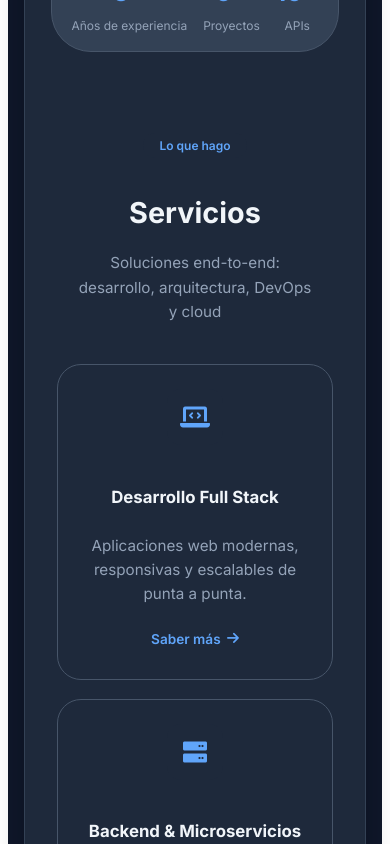
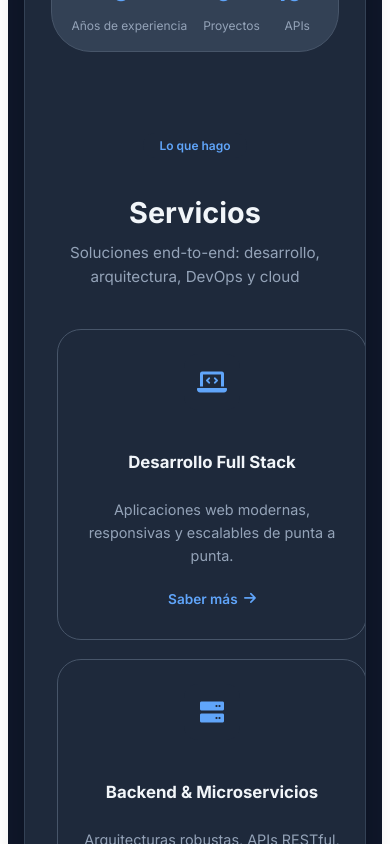
Before and after one commit to jorgeF1990/portafolio-JorgeA-FernandezM, a React (Create React App) app: page / in a window 390 px wide. Shown: the part 940-1784 px from the top of the page. Built offline with nearby package versions, Linux system fonts and the light colour scheme.

Commit message:
style: correccion definitiva de centrado y modal en vista movil

```diff
--- a/src/components/Services.module.css
+++ b/src/components/Services.module.css
@@ -1,12 +1,16 @@
 .services {
   margin-top: 3rem;
   scroll-margin-top: 80px;
-  padding: 0 0.5rem; /* Margen de seguridad para móviles */
+  width: 100%;
+  display: flex;
+  flex-direction: column;
+  align-items: center;
 }
 
 .sectionHeader {
   text-align: center;
   margin-bottom: 2.5rem;
+  width: 100%;
   padding: 0 1rem;
 }
 
@@ -30,13 +34,16 @@
 .sectionDesc {
   color: var(--text-muted);
   font-size: 1.05rem;
+  max-width: 600px;
+  margin: 0 auto;
 }
 
 .servicesGrid {
   display: grid;
   grid-template-columns: repeat(auto-fit, minmax(220px, 1fr));
   gap: 1.5rem;
-  padding: 0 1rem; /* Evita que las tarjetas toquen los bordes */
+  width: 100%;
+  max-width: 1000px;
 }
 
 .serviceItem {
@@ -44,12 +51,11 @@
   padding: 2rem 1.5rem;
   border-radius: 1.5rem;
   border: 1px solid var(--border-color);
-  text-align: center; /* Centra el texto dentro de la tarjeta */
   transition: all 0.3s ease;
   display: flex;
   flex-direction: column;
-  align-items: center; /* Centra los elementos (icono, botón) horizontalmente */
-  justify-content: space-between;
+  align-items: center;
+  text-align: center;
 }
 
 .serviceItem:hover {
@@ -64,7 +70,7 @@
   justify-content: center;
   width: 56px;
   height: 56px;
-  margin: 0 auto 1rem;
+  margin-bottom: 1rem;
   background: var(--primary-light);
   border-radius: 14px;
   font-size: 1.5rem;
@@ -82,15 +88,13 @@
   font-size: 1.1rem;
   color: var(--text-primary);
   margin-bottom: 0.5rem;
-  text-align: center;
 }
 
 .serviceItem p {
   font-size: 0.9rem;
   color: var(--text-muted);
   margin-bottom: 1rem;
-  text-align: center;
-  flex-grow: 1; /* Hace que el texto ocupe el espacio disponible */
+  flex-grow: 1;
 }
 
 .serviceLink {
@@ -106,34 +110,24 @@
   border: none;
   cursor: pointer;
   font-family: 'Inter', sans-serif;
-  padding: 0.5rem 1rem;
+  padding: 0.5rem 0;
 }
 
 .serviceLink:hover {
   gap: 0.8rem;
 }
 
-/* =========================================
-   MEDIA QUERIES (Móviles y Tablets)
-   ========================================= */
-
 @media (max-width: 768px) {
-  .services {
-    padding: 0 1rem; /* Más margen en tablets */
-  }
-
   .servicesGrid {
-    grid-template-columns: 1fr; /* Una sola columna en móviles */
+    grid-template-columns: 1fr;
     gap: 1.2rem;
-    padding: 0;
+    padding: 0 1rem;
+    box-sizing: border-box;
   }
 
   .serviceItem {
-    padding: 1.5rem 1.2rem; /* Un poco menos de padding para aprovechar el espacio */
-  }
-
-  .serviceItem p {
-    font-size: 0.95rem; /* Texto ligeramente más grande para leer mejor en celular */
+    width: 100%;
+    padding: 1.5rem 1rem;
   }
 }
 
@@ -152,28 +146,22 @@
 }
 
 /* =========================================
-   MODAL (Ya estaba en tu código)
+   MODAL
    ========================================= */
 .serviceModalOverlay {
   position: fixed;
-  top: 0;
-  left: 0;
+  inset: 0; /* Corrige el desplazamiento cubriendo los 4 bordes */
   width: 100%;
   height: 100%;
-  background: rgba(11, 27, 47, 0.6);
+  background: rgba(11, 27, 47, 0.75);
   -webkit-backdrop-filter: blur(8px);
   backdrop-filter: blur(8px);
-  z-index: 1000;
+  z-index: 9999;
   display: flex;
   justify-content: center;
   align-items: center;
-  padding: 1rem; /* Reducido para móviles */
-  animation: overlayIn 0.3s ease;
-}
-
-@keyframes overlayIn {
-  0% { opacity: 0; }
-  100% { opacity: 1; }
+  padding: 1rem;
+  box-sizing: border-box;
 }
 
 .serviceModalContent {
@@ -184,8 +172,10 @@
   padding: 2rem;
   box-shadow: 0 40px 80px -20px var(--shadow-color);
   position: relative;
+  text-align: center;
+  max-height: 90vh;
+  overflow-y: auto;
   animation: modalIn 0.3s ease;
-  text-align: center;
 }
 
 @keyframes modalIn {
@@ -270,17 +260,14 @@
 }
 
 @media (max-width: 480px) {
-  .serviceModalContent {
-    padding: 1.5rem;
-    margin: 1rem;
-    max-height: 90vh; /* Evita que el modal se salga de la pantalla en celulares */
-    overflow-y: auto;
+  .serviceModalOverlay {
+    padding: 0.5rem;
   }
 
-  .serviceModalIcon {
-    width: 48px;
-    height: 48px;
-    font-size: 1.4rem;
+  .serviceModalContent {
+    padding: 1.5rem 1rem;
+    border-radius: 1rem;
+    max-height: 95vh;
   }
 
   .serviceModalContent h3 {
```
